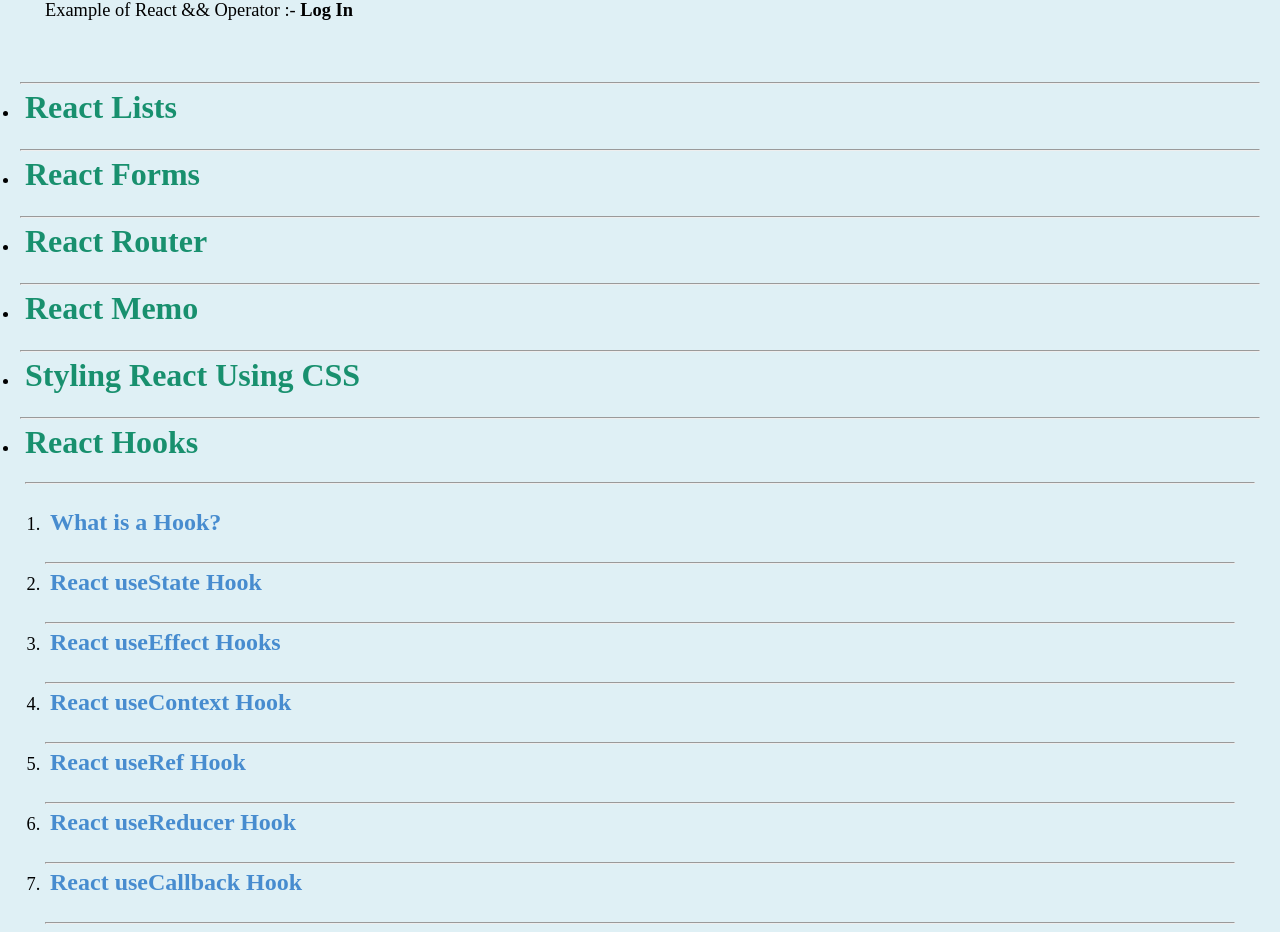
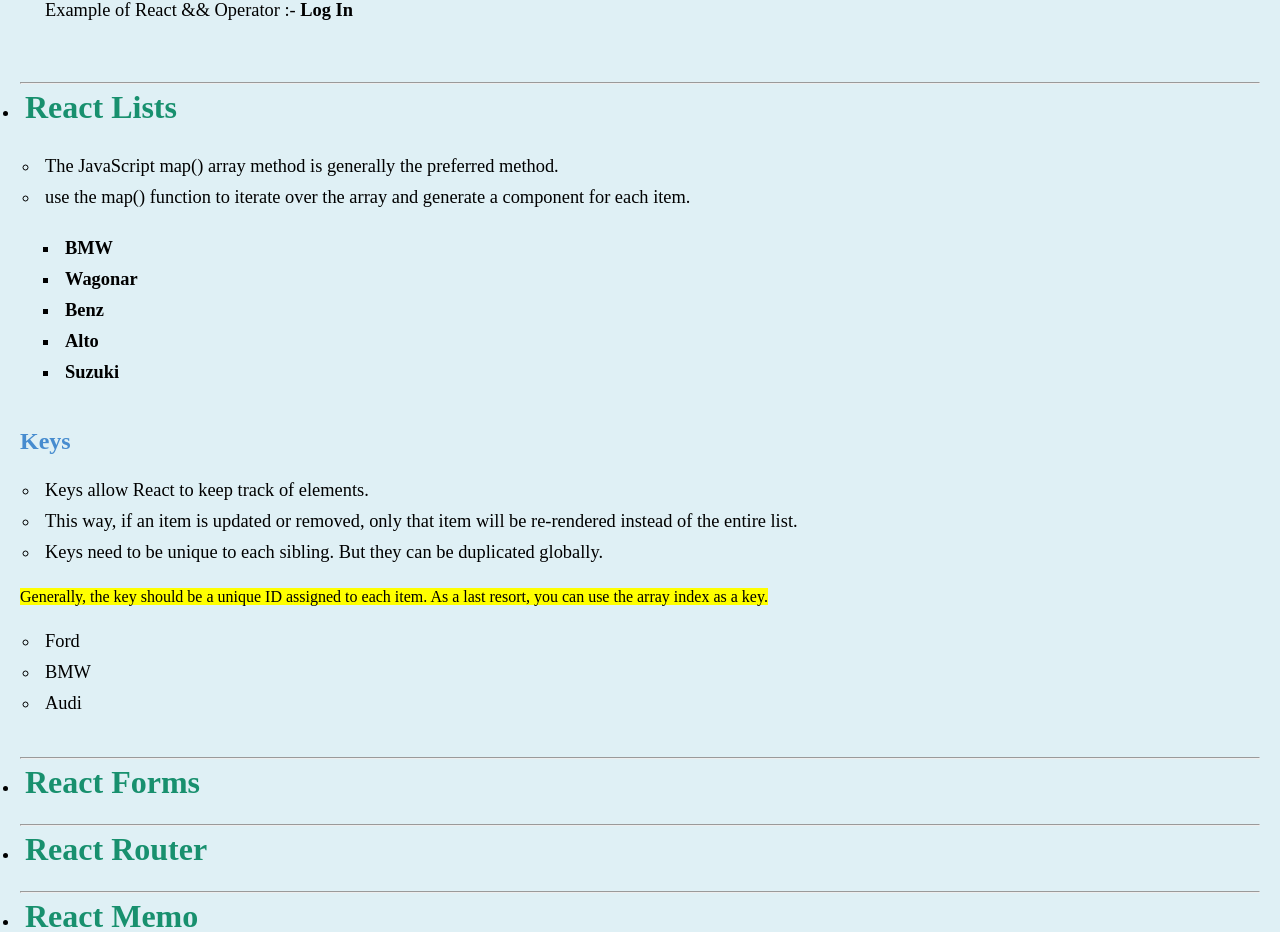
Before and after one commit to KaizenBuild/FrontEnd_Practice, a React (Vite) app in the folder ReactJS Practice/2_ReactJS/: page / in a window 1280 px wide. Shown: the part 3732-4664 px from the top of the page. Built offline with nearby package versions, Linux system fonts and the light colour scheme.

Commit message:
complete : ReactJS List

```diff
--- a/ReactJS Practice/2_ReactJS/src/components/ReactList.jsx
+++ b/ReactJS Practice/2_ReactJS/src/components/ReactList.jsx
@@ -5,6 +5,7 @@ import ReactProps from './ReactProps'
 import ReactEvents from './ReactEvents'
 import ReactImages from './ReactImages'
 import ReactConditionalRendering from './ReactConditionalRendering'
+import ReactListExplain from './ReactListExplain'
 
 export const ReactList = () => {
     return (
@@ -34,7 +35,7 @@ export const ReactList = () => {
             <br /> <hr />
 
             <li><h2>React Lists</h2></li>
-
+            <ReactListExplain/>
             <br /> <hr />
 
             <li><h2>React Forms</h2></li>
--- /dev/null
+++ b/ReactJS Practice/2_ReactJS/src/components/ReactListExplain.jsx
@@ -0,0 +1,44 @@
+import React from 'react'
+
+const ReactListExplain = () => {
+
+    let car = ["BMW", "Wagonar", "Benz", "Alto", "Suzuki"]
+
+    const cars = [
+        { id: 1, brand: 'Ford' },
+        { id: 2, brand: 'BMW' },
+        { id: 3, brand: 'Audi' }
+    ];
+    return (
+        <div>
+            <ul>
+                <li>The JavaScript map() array method is generally the preferred method.</li>
+                <li>use the map() function to iterate over the array and generate a component for each item.</li>
+                <ul>
+                    {car.map((value, item) => {
+                        return (<b><li key={item}>{value}</li></b>)
+                    })}
+                </ul>
+            </ul>
+
+            <h3>Keys</h3>
+            <ul>
+                <li>Keys allow React to keep track of elements.</li>
+                <li>This way, if an item is updated or removed, only that item will be re-rendered instead of the entire list.</li>
+                <li>Keys need to be unique to each sibling. But they can be duplicated globally.</li>
+            </ul>
+            <p><mark>Generally, the key should be a unique ID assigned to each item. As a last resort, you can use the array index as a key.</mark></p>
+
+
+            <div>
+                <ul>
+                    {cars.map((car) => {
+                        return (<li key={car.id}>{car.brand}</li>)
+                    })}
+                </ul>
+            </div>
+        </div>
+    )
+}
+
+export default ReactListExplain
```
